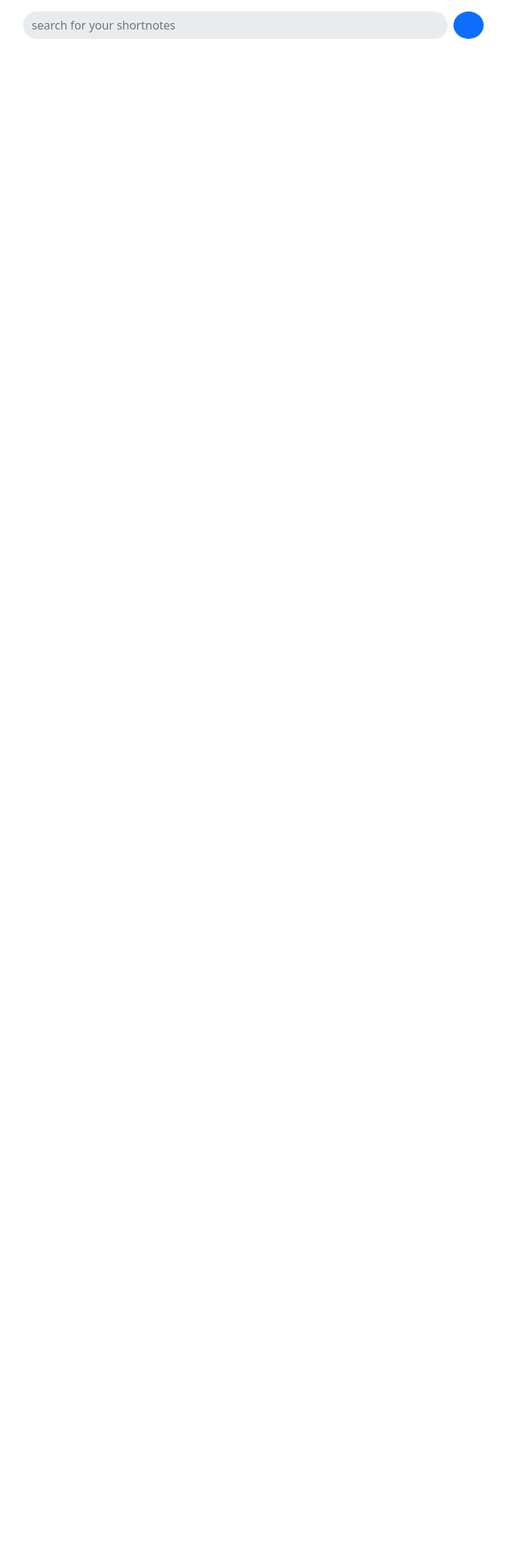
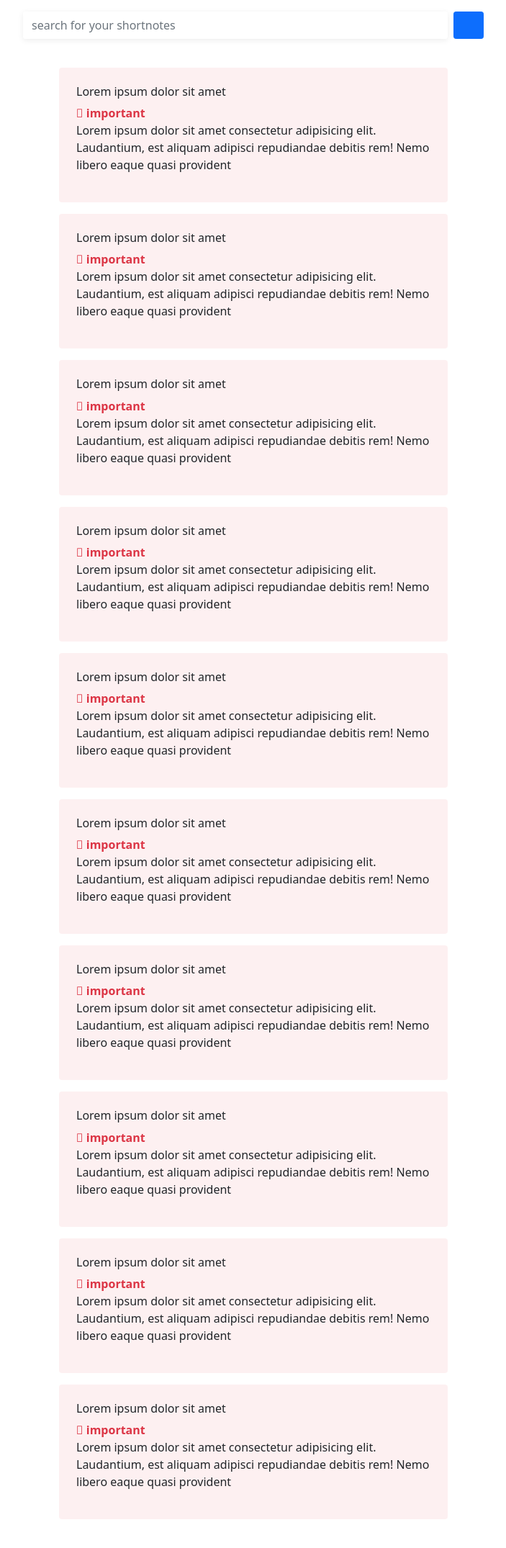
Before and after one commit to BlackIQ/shortnote, a Django app: template write/templates/notes.html in a window 1280 px wide. Shown: the whole page at 72% size, without its empty margins (288-991 px from the left). Before the commit the page ends 54 px from the top, so only its background shows below. Run offline with Django 3.2, Linux system fonts and the light colour scheme; the template is opened without the code that fills it, so the values that code supplies are empty; some libraries are stand-ins or nearby versions.

Commit message:
add write input

```diff
--- a/static/css/base.css
+++ b/static/css/base.css
@@ -1,8 +1,11 @@
 input {
-    background-color: var(--bs-gray-200) !important;
     border: 0 !important
 }
 
 btn {
     border: 0 !important
 }
+
+.shadow-sm {
+    box-shadow: 0 .125rem .5rem rgba(0,0,0,.075)!important;
+}
--- a/static/javascript/notes.js
+++ b/static/javascript/notes.js
@@ -3,3 +3,9 @@ addEventListener('keyup', function($event) {
         document.getElementById('search-input').focus()
     }
 })
+
+document.getElementById('new-button').addEventListener('click', function($event) {
+    document.getElementById('navbar').classList.add('d-none')
+    document.getElementById('write-form').classList.remove('d-none')
+    document.getElementById('write-input').focus()
+})
--- a/write/templates/base/base.html
+++ b/write/templates/base/base.html
@@ -13,5 +13,7 @@
 <body>
     {% block body %}
     {% endblock body %}
+
+    {% include 'base/script.html' %}
 </body>
 </html>
--- a/write/templates/base/external.html
+++ b/write/templates/base/external.html
@@ -8,5 +8,3 @@
 integrity="sha384-AYmEC3Yw5cVb3ZcuHtOA93w35dYTsvhLPVnYs9eStHfGJvOvKxVfELGroGkvsg+p" crossorigin="anonymous">
 
 <link rel="stylesheet" href="{% static 'css/base.css' %}">
-
-<script src="{% static 'javascript/notes.js' %}"></script>
--- /dev/null
+++ b/write/templates/base/script.html
@@ -0,0 +1,3 @@
+{% load static %}
+
+<script src="{% static 'javascript/notes.js' %}"></script>
--- a/write/templates/notes.html
+++ b/write/templates/notes.html
@@ -5,16 +5,50 @@ overview of notes
 {% endblock title %}
 
 {% block body %}
-<nav>
-    <div class="py-3 position-sticky d-flex justify-content-center">
+<nav class="position-sticky top-0" style="z-index: 1000" id="navbar">
+    <div class="py-3 d-flex justify-content-center">
         <div class="col-6 d-flex flex-row align-items-stretch">
             <form action="" method="GET" class="w-100 me-2 d-flex">
-                <input type="text" class="form-control rounded-pill" placeholder="search for your shortnotes" id="search-input">
+                <input type="text" class="form-control rounded-1 shadow-sm" placeholder="search for your shortnotes" id="search-input">
             </form>
-            <a href="#" role="button" class="btn btn-primary rounded-circle">
+            <button href="#" role="button" class="btn btn-primary rounded-1" id="new-button">
                 <i class="far fa-plus"></i>
-            </a>
+            </button>
         </div>
     </div>
 </nav>
+
+<div class="container py-4">
+    <div class="d-flex align-items-center flex-column">
+        {% for x in '1234567890' %}
+            <div class="card p-2 border-0 mb-3 bg-danger" style="max-width: 540px; --bs-bg-opacity: 0.075">
+                <div class="card-body ">
+                    <h6 class="card-title">Lorem ipsum dolor sit amet</h6>
+                    <strong class="card-subtitle fs-6 text-danger">
+                    <i class="fad fa-exclamation-circle"></i>
+                    important
+                    </strong>
+                    <p>
+                    Lorem ipsum dolor sit amet consectetur adipisicing elit. Laudantium, est aliquam adipisci repudiandae debitis rem! Nemo libero eaque quasi provident
+                    </p>
+                </div>
+            </div>
+
+        {% endfor %}
+    </div>
+</div>
+
+<div class="position-fixed bottom-0 py-3 d-flex justify-content-center w-100 d-none" style="z-index: 1000" id="write-form">
+    <div class="col-6 d-flex flex-row align-items-stretch">
+        <form action="" method="GET" class="w-100 me-2 d-flex">
+            <div class="position-relative w-100">
+                <input type="text" class="form-control rounded-1 shadow-sm" placeholder="write a shortnote" id="write-input">
+            </div>
+
+        </form>
+        <a href="#" role="button" class="btn btn-primary rounded-1">
+            <i class="far fa-arrow-up"></i>
+        </a>
+    </div>
+</div>
 {% endblock body %}
```
